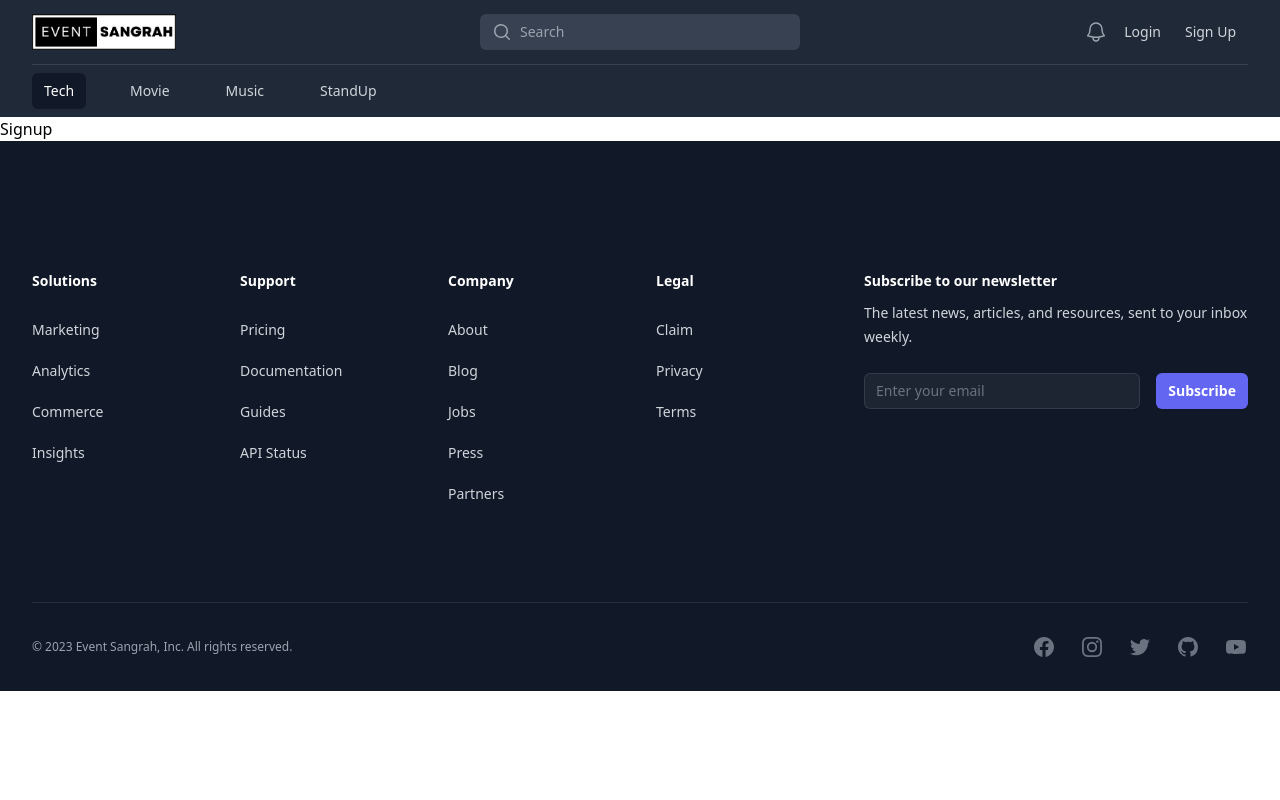
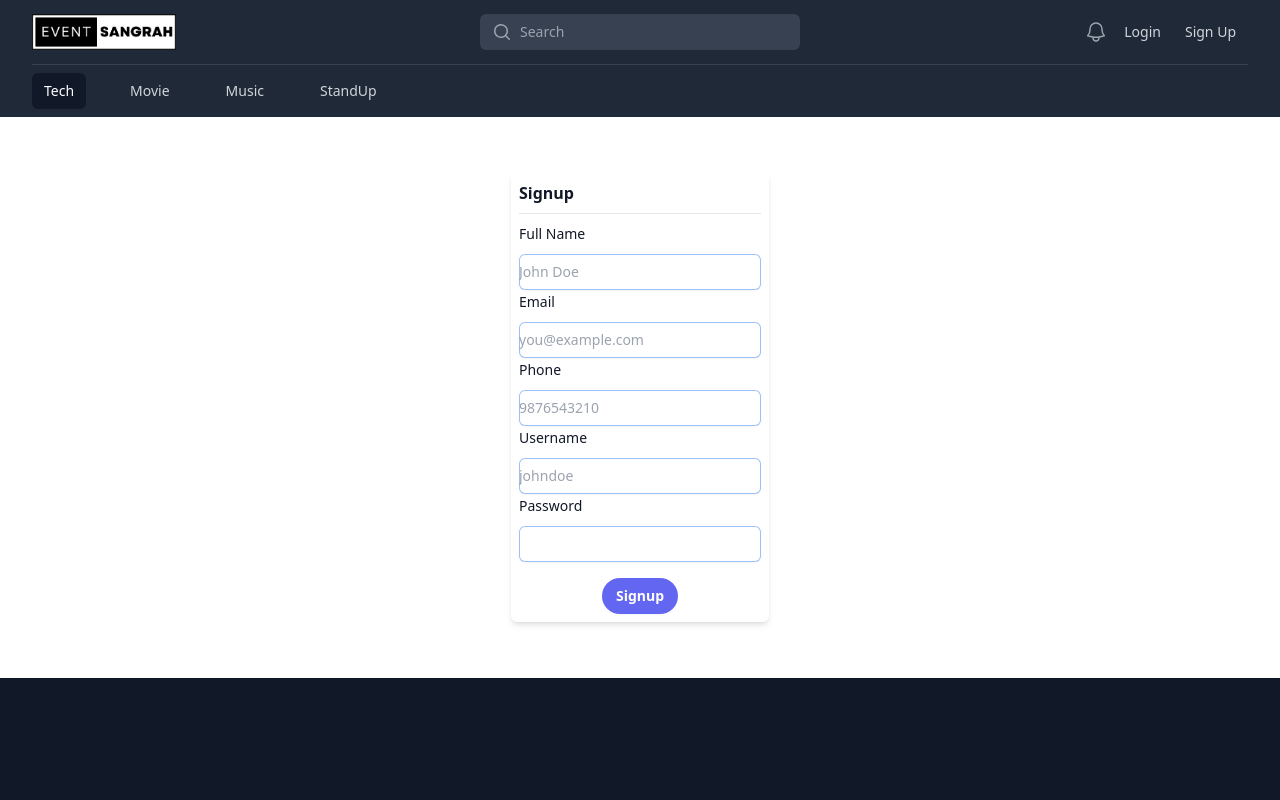
Before and after one commit to Riteshgtm12/Event-Sangrah-Front-End, a React (Vite) app: page /signup in a window 1280 px wide. Shown: the top 800 px of the page. Built offline with nearby package versions, Linux system fonts and the light colour scheme.

Commit message:
Make Register/SignUp Page✔️

```diff
--- a/src/pages/Signup.tsx
+++ b/src/pages/Signup.tsx
@@ -1,10 +1,285 @@
+import Container from "../components/atoms/Container";
+import { ExclamationCircleIcon } from "@heroicons/react/20/solid";
+import Card from "../components/atoms/Card";
+import { useState } from "react";
 
 const Signup = () => {
+  const [name, setName] = useState('');
+  const [phone, setPhone] = useState<number>();
+  const [email, setEmail] = useState('');
+  const [userName, setUserName] = useState('');
+  const [password, setPassword] = useState('');
+  const [invalidNameError, setInvalidNameError] = useState('');
+  const [invalidPhoneError, setInvalidPhoneError] = useState('');
+  const [invalidEmailError, setInvalidEmailError] = useState('');
+  const [invalidUserNameError, setInvalidUserNameError] = useState('');
+  const [invalidPasswordError, setInvalidPasswordError] = useState('');
+
+  const handleNameChange = (ev: any) => {
+    setName(ev.target.value);
+  }
+
+  const handleEmailChange = (ev: any) => {
+    setEmail(ev.target.value);
+  }
+
+  const handlePhoneChange = (ev: any) => {
+    setPhone(ev.target.value);
+  }
+
+  const handleUserNameChange = (ev: any) => {
+    setUserName(ev.target.value);
+  }
+
+  const handlePasswordChange = (ev: any) => {
+    setPassword(ev.target.value)
+  }
+
+  const resetErrorMsgs = () => {
+    setInvalidNameError('');
+    setInvalidEmailError('');
+    setInvalidPhoneError('');
+    setInvalidUserNameError('');
+    setInvalidPasswordError('');
+  }
+
+  const handleSignup = () => {
+    resetErrorMsgs();
+
+    if (name.length == 0) {
+      setInvalidNameError('Empty Name')
+      return
+    }
+    if (name.length > 50) {
+      setInvalidNameError('Max Length Should Be 50 Characters')
+      return
+    }
+    if (email.length == 0) {
+      setInvalidEmailError('Empty Email')
+      return
+    }
+    const emailRegex = /^[^\s@]+@[^\s@]+\.[^\s@]+$/;
+    if (!emailRegex.test(email)) {
+      setInvalidEmailError('Wrong Email Format')
+      return
+    }
+    if (phone?.toString().length != 10 ) {
+      setInvalidPhoneError('Invalid Phone Number')
+      return
+    }
+    const usernameFormat = /^[A-Za-z][A-Za-z0-9_]{1,29}$/
+    if (!usernameFormat.test(userName)) {
+      setInvalidUserNameError('Invalid User Name Format')
+      return
+    }
+    const passwordRegex = /^(?=.*[a-z])(?=.*[A-Z])(?=.*\d)(?=.*[@$!%*?&])[A-Za-z\d@$!%*?&]{8,}$/;
+    if (!passwordRegex.test(password)) {
+      setInvalidPasswordError('Invalid Password')
+    }
+
+    // API Call
+  }
+
   return (
-    <div>
-      Signup
-    </div>
-  )
-}
+    <Container>
+      <Card customCss="mx-auto my-14">
+        <div className="border-b border-gray-200 pb-2 mb-2">
+          <h3 className="text-base font-semibold leading-6 text-gray-900">Signup</h3>
+        </div>
 
-export default Signup
+        {/* INPUT FIELDS */}
+
+        {/* Full Name */}
+        <div className="mx-auto">
+          <label
+            htmlFor="name"
+            className="block text-sm font-medium leading-6 text-gray-900"
+          >
+            Full Name
+          </label>
+          <div className="relative mt-2 rounded-md shadow-sm">
+            <input
+              type="text"
+              name="name"
+              id="name"
+              className={`${invalidNameError ? "text-red-900 ring-red-300 placeholder:text-red-300 focus:ring-red-500" : "" } block w-full rounded-md border-0 py-1.5 pr-10 ring-1 ring-inset focus:ring-2 focus:ring-inset sm:text-sm sm:leading-6`}
+              placeholder="John Doe"
+              aria-invalid="true"
+              aria-describedby="email-error"
+              value={name}
+              onChange={handleNameChange}
+            />
+            { invalidNameError && (
+              <div className="pointer-events-none absolute inset-y-0 right-0 flex items-center pr-3">
+                <ExclamationCircleIcon
+                  className="h-5 w-5 text-red-500"
+                  aria-hidden="true"
+                />
+              </div>
+            )}
+          </div>
+          { invalidNameError && (
+            <p className="mt-2 text-sm text-red-600" id="email-error">
+              {invalidNameError}
+            </p>
+          )}
+        </div>
+
+        {/* Email */}
+        <div className="mx-auto">
+          <label
+            htmlFor="email"
+            className="block text-sm font-medium leading-6 text-gray-900"
+          >
+            Email
+          </label>
+          <div className="relative mt-2 rounded-md shadow-sm">
+            <input
+              type="email"
+              name="email"
+              id="email"
+              className={`${invalidEmailError ? "text-red-900 ring-red-300 placeholder:text-red-300 focus:ring-red-500" : "" } block w-full rounded-md border-0 py-1.5 pr-10 ring-1 ring-inset focus:ring-2 focus:ring-inset sm:text-sm sm:leading-6`}
+              placeholder="you@example.com"
+              aria-invalid="true"
+              aria-describedby="email-error"
+              value={email}
+              onChange={handleEmailChange}
+            />
+            { invalidEmailError && (
+              <div className="pointer-events-none absolute inset-y-0 right-0 flex items-center pr-3">
+                <ExclamationCircleIcon
+                  className="h-5 w-5 text-red-500"
+                  aria-hidden="true"
+                />
+              </div>
+            )}
+          </div>
+          { invalidEmailError && (
+            <p className="mt-2 text-sm text-red-600" id="email-error">
+              {invalidEmailError}
+            </p>
+          )}
+        </div>
+
+        {/* Phone */}
+        <div className="mx-auto">
+          <label
+            htmlFor="Phone"
+            className="block text-sm font-medium leading-6 text-gray-900"
+          >
+            Phone
+          </label>
+          <div className="relative mt-2 rounded-md shadow-sm">
+            <input
+              type="number"
+              name="phone"
+              id="phone"
+              className={`${invalidPhoneError ? "text-red-900 ring-red-300 placeholder:text-red-300 focus:ring-red-500" : "" } block w-full rounded-md border-0 py-1.5 pr-10 ring-1 ring-inset focus:ring-2 focus:ring-inset sm:text-sm sm:leading-6`}
+              placeholder="9876543210"
+              aria-invalid="true"
+              aria-describedby="email-error"
+              value={phone}
+              onChange={handlePhoneChange}
+            />
+            { invalidPhoneError && (
+              <div className="pointer-events-none absolute inset-y-0 right-0 flex items-center pr-3">
+                <ExclamationCircleIcon
+                  className="h-5 w-5 text-red-500"
+                  aria-hidden="true"
+                />
+              </div>
+            )}
+          </div>
+          { invalidPhoneError && (
+            <p className="mt-2 text-sm text-red-600" id="email-error">
+              {invalidPhoneError}
+            </p>
+          )}
+        </div>
+
+        {/* Username */}
+        <div className="mx-auto">
+          <label
+            htmlFor="username"
+            className="block text-sm font-medium leading-6 text-gray-900"
+          >
+            Username
+          </label>
+          <div className="relative mt-2 rounded-md shadow-sm">
+            <input
+              type="text"
+              name="username"
+              id="username"
+              className={`${invalidUserNameError ? "text-red-900 ring-red-300 placeholder:text-red-300 focus:ring-red-500" : "" } block w-full rounded-md border-0 py-1.5 pr-10 ring-1 ring-inset focus:ring-2 focus:ring-inset sm:text-sm sm:leading-6`}
+              placeholder="johndoe"
+              aria-invalid="true"
+              aria-describedby="email-error"
+              value={userName}
+              onChange={handleUserNameChange}
+            />
+            { invalidUserNameError && (
+              <div className="pointer-events-none absolute inset-y-0 right-0 flex items-center pr-3">
+                <ExclamationCircleIcon
+                  className="h-5 w-5 text-red-500"
+                  aria-hidden="true"
+                />
+              </div>
+            )}
+          </div>
+          { invalidUserNameError && (
+            <p className="mt-2 text-sm text-red-600" id="email-error">
+              {invalidUserNameError}
+            </p>
+          )}
+        </div>
+
+        {/* Password */}
+        <div className="mx-auto max-w-md">
+          <label
+            htmlFor="password"
+            className="block text-sm font-medium leading-6 text-gray-900"
+          >
+            Password
+          </label>
+          <div className="relative mt-2 rounded-md shadow-sm">
+            <input
+              type="password"
+              name="password"
+              id="password"
+              className={`${invalidPasswordError ? "text-red-900 ring-red-300 placeholder:text-red-300 focus:ring-red-500" : "" } block w-full rounded-md border-0 py-1.5 pr-10 ring-1 ring-inset focus:ring-2 focus:ring-inset sm:text-sm sm:leading-6`}
+              aria-invalid="true"
+              aria-describedby="email-error"
+              value={password}
+              onChange={handlePasswordChange}
+            />
+            { invalidPasswordError && (
+              <div className="pointer-events-none absolute inset-y-0 right-0 flex items-center pr-3">
+                <ExclamationCircleIcon
+                  className="h-5 w-5 text-red-500"
+                  aria-hidden="true"
+                />
+              </div>
+            )}
+          </div>
+          { invalidPasswordError && (
+            <p className="mt-2 text-sm text-red-600" id="email-error">
+              {invalidPasswordError}
+            </p>
+          )}
+        </div>
+
+        <div className="mt-4 flex justify-center">
+          <button
+            type="button"
+            className="rounded-full bg-indigo-500 px-3.5 py-2 text-sm font-semibold text-white shadow-sm hover:bg-indigo-400 focus-visible:outline focus-visible:outline-2 focus-visible:outline-offset-2 focus-visible:outline-indigo-600"
+            onClick={handleSignup}
+          >
+            Signup
+          </button>
+        </div>
+      </Card>
+    </Container>
+  );
+};
+
+export default Signup;
```
